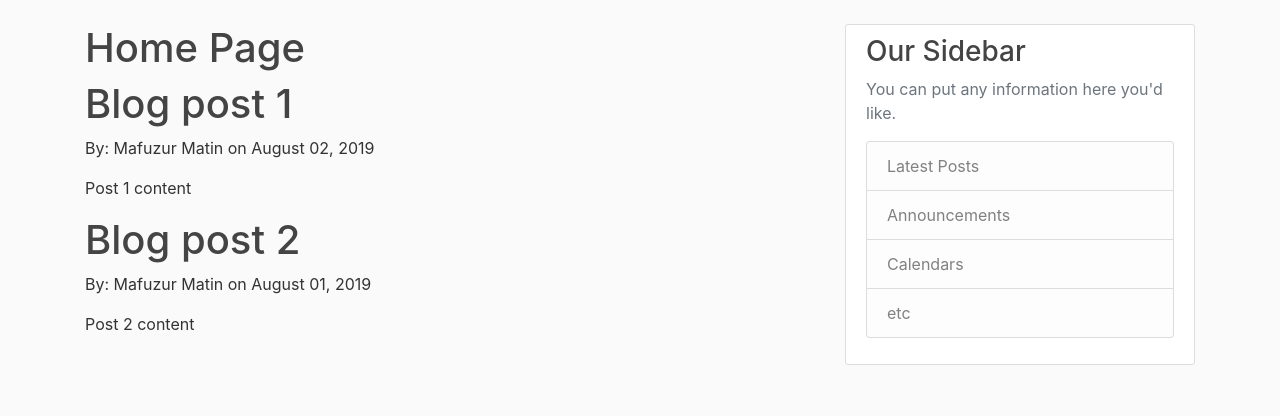
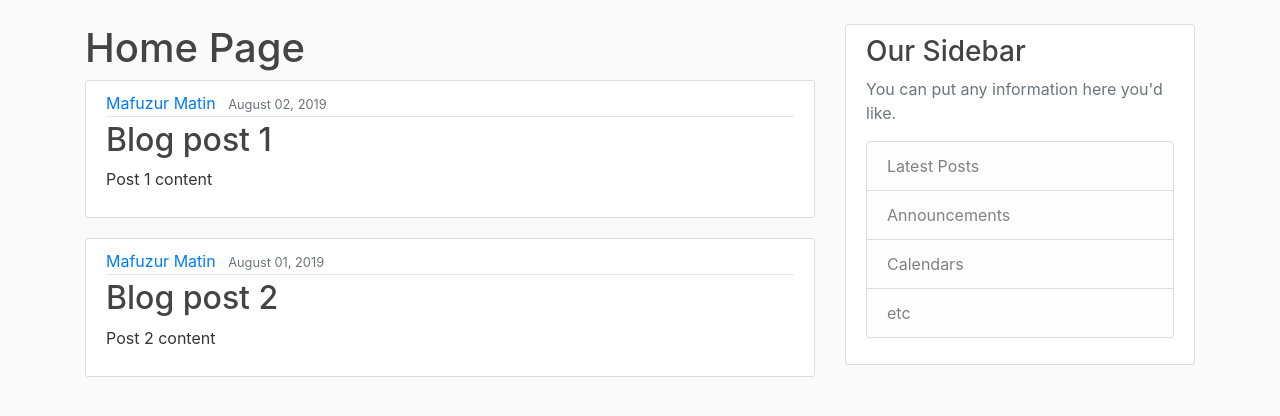
Before and after one commit to kaizenhwk/Flask_Blog, a Flask app: page / in a window 1280 px wide. Shown: the part 56-472 px from the top of the page. Run offline with Flask 2, Linux system fonts and the light colour scheme; some libraries are stand-ins or nearby versions.

Commit message:
Visually make the posts appear pleasing

```diff
--- a/templates/home.html
+++ b/templates/home.html
@@ -2,8 +2,15 @@
 {% block content %}
     <h1> Home Page </h1>
     {% for post in posts%}
-        <h1>{{ post.title }}</h1>
-        <p>By: {{ post.author }} on {{ post.date_posted }}</p>
-        <p>{{ post.content }}</p>
+    <article class="media content-section">
+        <div class="media-body">
+        <div class="article-metadata">
+            <a class="mr-2" href="#">{{ post.author }}</a>
+            <small class="text-muted">{{ post.date_posted }}</small>
+        </div>
+        <h2><a class="article-title" href="#">{{ post.title }}</a></h2>
+        <p class="article-content">{{ post.content }}</p>
+        </div>
+    </article>
     {% endfor %}
 {% endblock content %}
```
